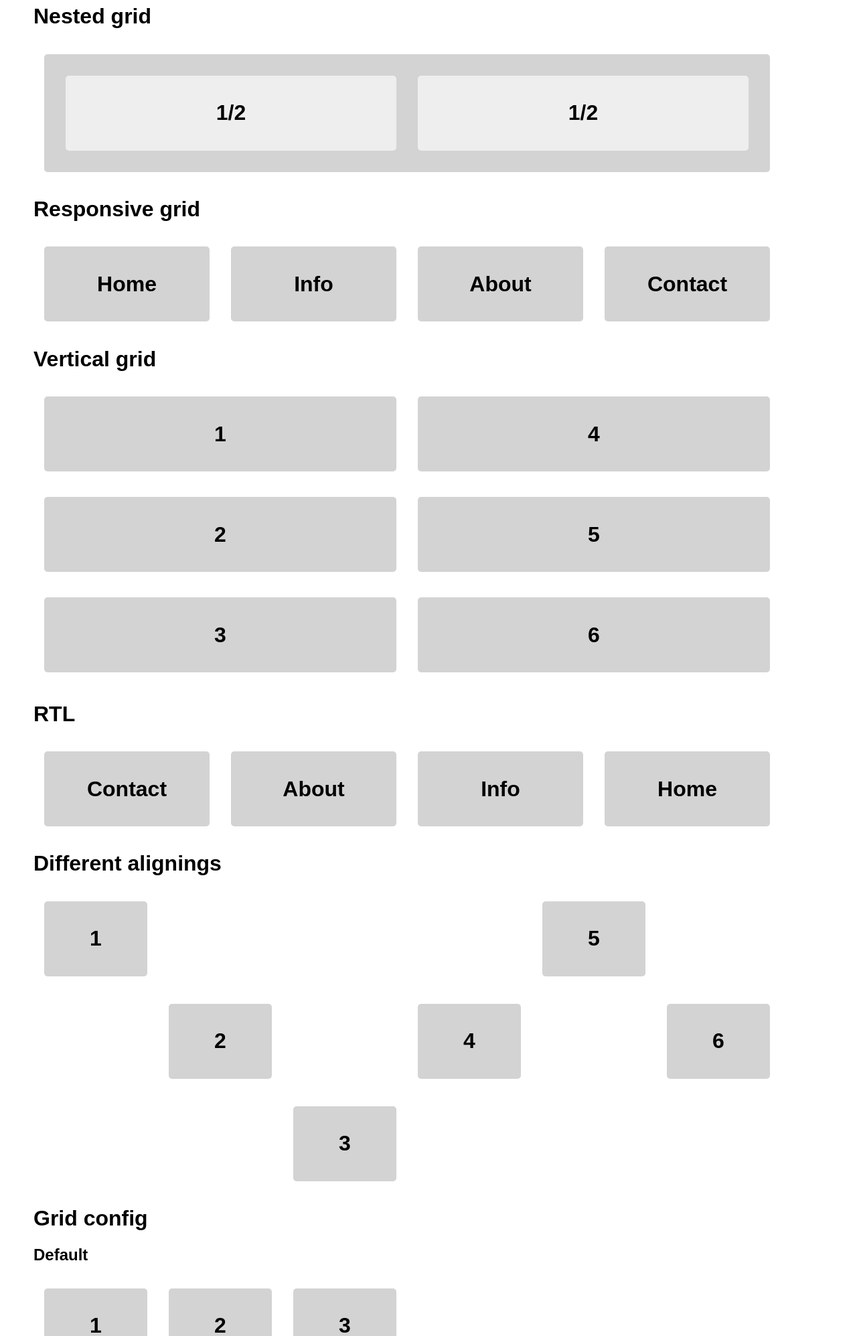
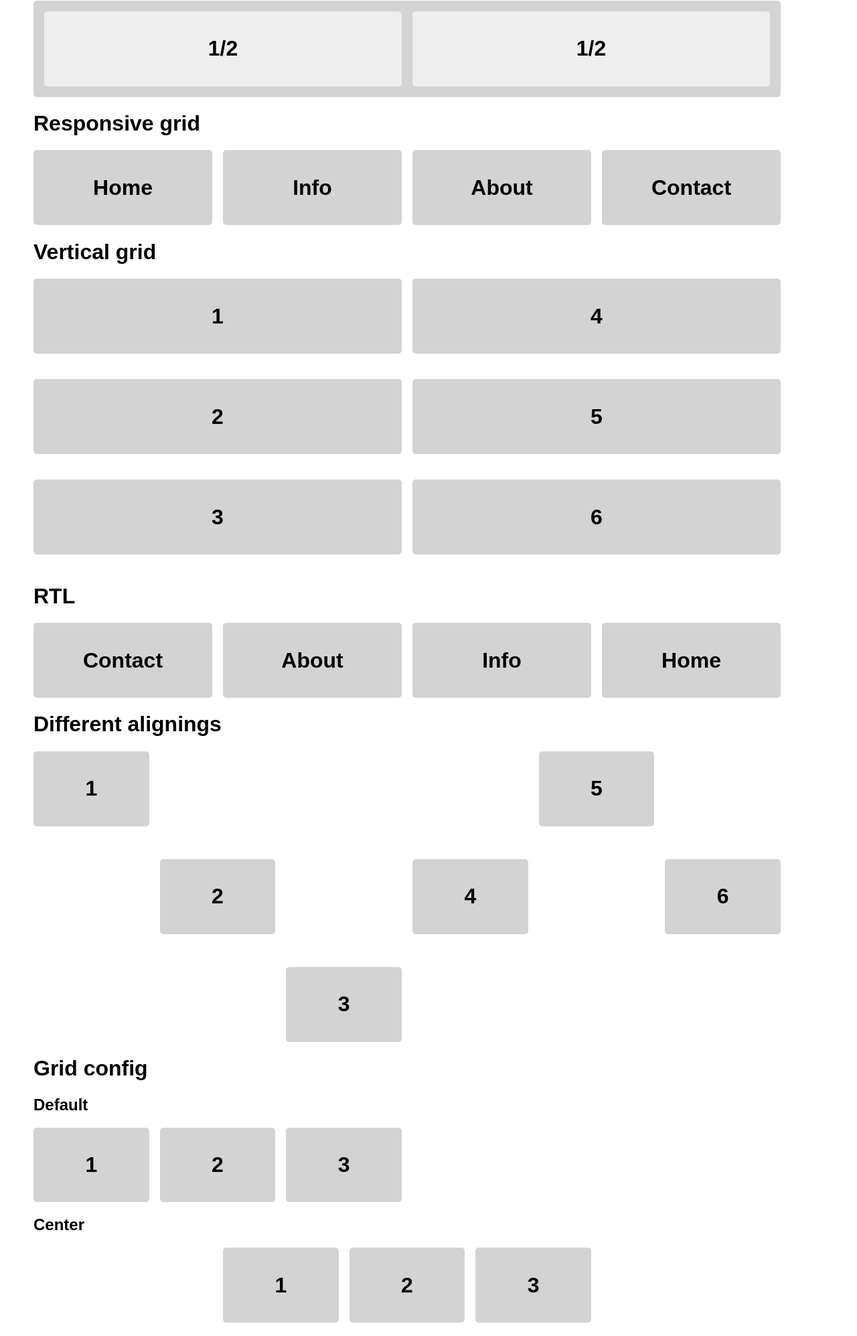
Before and after one commit to mkxml/leaf-grid, a website: page demo/index.html in a window 1280 px wide. Shown: the part 1515-3510 px from the top of the page at 67% size. Drawn offline with Linux system fonts and the light colour scheme.

Commit message:
Add demo for the gutter support

```diff
--- a/demo/index.html
+++ b/demo/index.html
@@ -145,8 +145,8 @@
         <div class="box red"></div>
       </div>
     </div>
-    <h1>Gutters with boxes</h1>
-    <div class="lf-grid">
+    <h1>Gutters</h1>
+    <div class="lf-grid lf-grid--with-gutter">
       <div class="lf-grid__col--12-12">
         <div class="lf-grid__box">
           <div class="round">
@@ -195,7 +195,7 @@
       <div class="lf-grid__col--12-12">
         <div class="lf-grid__box">
           <div class="round">
-            <div class="lf-grid">
+            <div class="lf-grid lf-grid--with-gutter">
               <div class="lf-grid__col--6-12">
                 <div class="lf-grid__box">
                   <div class="light round">
@@ -216,7 +216,7 @@
       </div>
     </div>
     <h1>Responsive grid</h1>
-    <div class="lf-grid">
+    <div class="lf-grid lf-grid--with-gutter">
       <div class="lf-grid__col--12-12 lf-grid__col--sm-6-12 lf-grid__col--lg-3-12">
         <div class="lf-grid__box">
           <div class="round">
@@ -247,7 +247,7 @@
       </div>
     </div>
     <h1>Vertical grid</h1>
-    <div class="vertical-box lf-grid lf-grid--vertical">
+    <div class="vertical-box lf-grid lf-grid--with-gutter lf-grid--vertical">
       <div class="lf-grid__col--4-12">
         <div class="lf-grid__box">
           <div class="round">
@@ -292,7 +292,7 @@
       </div>
     </div>
     <h1>RTL</h1>
-    <div class="lf-grid" style="direction: rtl;">
+    <div class="lf-grid lf-grid--with-gutter" style="direction: rtl;">
       <div class="lf-grid__col--12-12 lf-grid__col--sm-6-12 lf-grid__col--lg-3-12">
         <div class="lf-grid__box">
           <div class="round">
@@ -323,7 +323,7 @@
       </div>
     </div>
     <h1>Different alignings</h1>
-    <div class="vertical-box lf-grid">
+    <div class="vertical-box lf-grid lf-grid--with-gutter">
       <div class="lf-grid__col--2-12">
         <div class="lf-grid__box">
           <div class="round">
@@ -369,7 +369,7 @@
     </div>
     <h1>Grid config</h1>
     <h2>Default</h2>
-    <div class="lf-grid">
+    <div class="lf-grid lf-grid--with-gutter">
       <div class="lf-grid__col--2-12">
         <div class="lf-grid__box">
           <div class="round">
@@ -393,7 +393,7 @@
       </div>
     </div>
     <h2>Center</h2>
-    <div class="lf-grid lf-grid--center">
+    <div class="lf-grid lf-grid--with-gutter lf-grid--center">
       <div class="lf-grid__col--2-12">
         <div class="lf-grid__box">
           <div class="round">
@@ -417,7 +417,7 @@
       </div>
     </div>
     <h2>Reverse</h2>
-    <div class="lf-grid lf-grid--reverse">
+    <div class="lf-grid lf-grid--with-gutter lf-grid--reverse">
       <div class="lf-grid__col--2-12">
         <div class="lf-grid__box">
           <div class="round">
@@ -441,7 +441,7 @@
       </div>
     </div>
     <h2>Vertical center</h2>
-    <div class="vertical-box lf-grid lf-grid--cross-center">
+    <div class="vertical-box lf-grid lf-grid--with-gutter lf-grid--cross-center">
       <div class="lf-grid__col--2-12">
         <div class="lf-grid__box">
           <div class="round">
@@ -475,7 +475,7 @@
       </div>
     </div>
     <h1>Priority ordering</h1>
-    <div class="lf-grid">
+    <div class="lf-grid lf-grid--with-gutter">
       <div class="lf-grid__col--2-12">
         <div class="lf-grid__box">
           <div class="round">
--- a/demo/leaf-grid.css
+++ b/demo/leaf-grid.css
@@ -3,6 +3,15 @@
   flex-direction: row;
   flex-wrap: wrap;
   justify-content: flex-start;
+}
+
+.lf-grid--with-gutter {
+  margin-left: -1rem;
+  margin-bottom: -1rem;
+}
+.lf-grid--with-gutter > [class*="lf-grid__col"] {
+  box-sizing: border-box;
+  padding: 0 0 1rem 1rem;
 }
 
 .lf-grid--vertical {
@@ -292,8 +301,4 @@
   order: -1;
 }
 
-.lf-grid__box {
-  padding: 1em;
-}
-
 /*# sourceMappingURL=leaf-grid.css.map */
```
Also changed, not shown: 1 other file.
